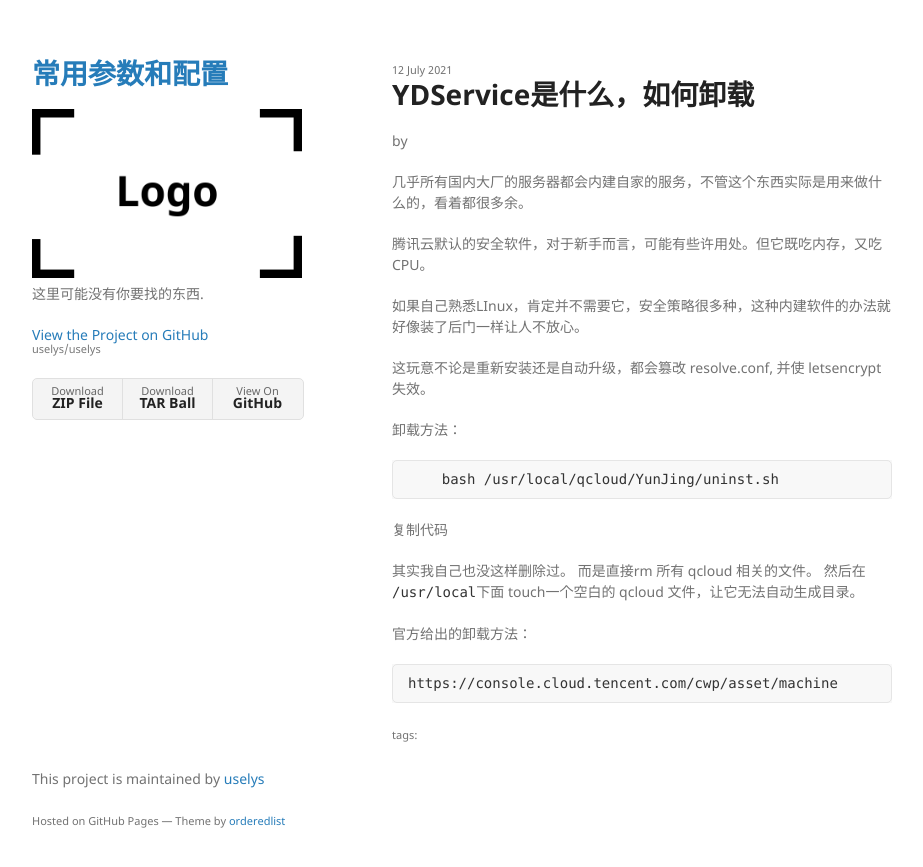
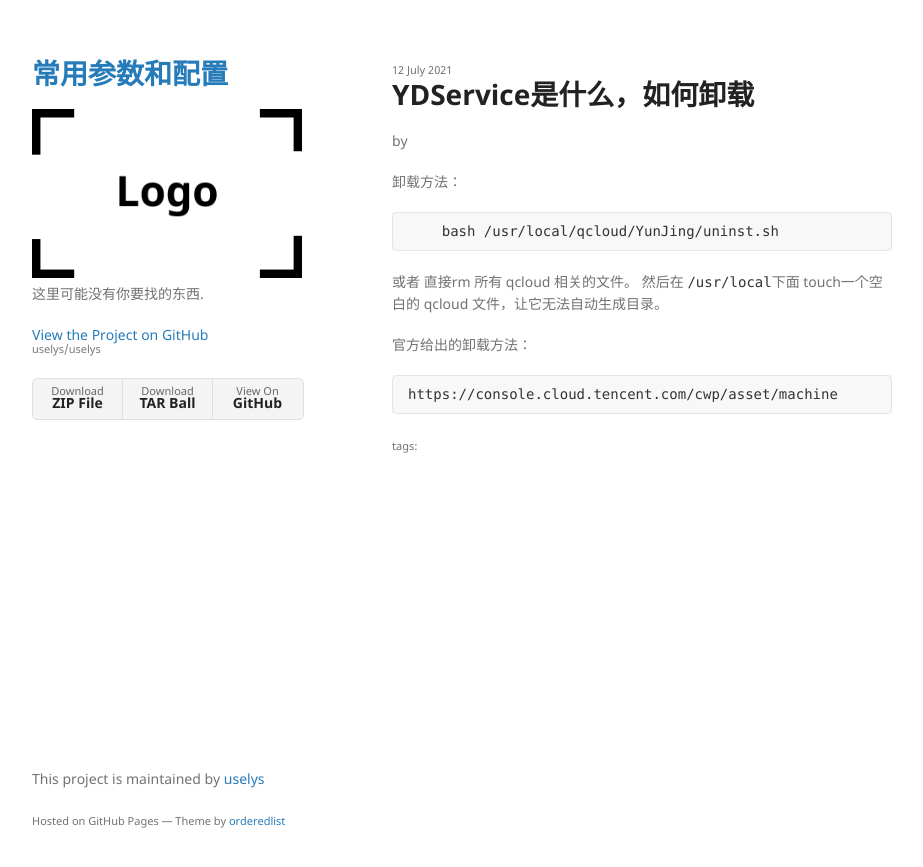
Before and after one commit to uselys/uselys, a Jekyll site: the page built from _posts/2021-07-12-YDService.md, in a window 1280 px wide. Shown: the top 867 px of the page, without its empty margins (178-1101 px from the left). Built offline with Jekyll 4.4.1, drawn with Linux system fonts in a browser that asks for light colours.

Commit message:
Update 2021-07-12-YDService.md

````diff
--- a/_posts/2021-07-12-YDService.md
+++ b/_posts/2021-07-12-YDService.md
@@ -3,14 +3,6 @@ layout: post
 title: "YDService是什么，如何卸载"
 date: 2021-07-12 16:27:40
 ---
-
-几乎所有国内大厂的服务器都会内建自家的服务，不管这个东西实际是用来做什么的，看着都很多余。
-
-腾讯云默认的安全软件，对于新手而言，可能有些许用处。但它既吃内存，又吃CPU。
-
-如果自己熟悉LInux，肯定并不需要它，安全策略很多种，这种内建软件的办法就好像装了后门一样让人不放心。
-
-这玩意不论是重新安装还是自动升级，都会篡改 resolve.conf, 并使 letsencrypt 失效。
 
 
 卸载方法：
@@ -18,9 +10,8 @@ date: 2021-07-12 16:27:40
     bash /usr/local/qcloud/YunJing/uninst.sh
 ```
 
-复制代码
-
-其实我自己也没这样删除过。 而是直接rm 所有 qcloud 相关的文件。 然后在 ```/usr/local```下面 touch一个空白的 qcloud 文件，让它无法自动生成目录。
+或者
+直接rm 所有 qcloud 相关的文件。 然后在 ```/usr/local```下面 touch一个空白的 qcloud 文件，让它无法自动生成目录。
 
 官方给出的卸载方法：
 
````
